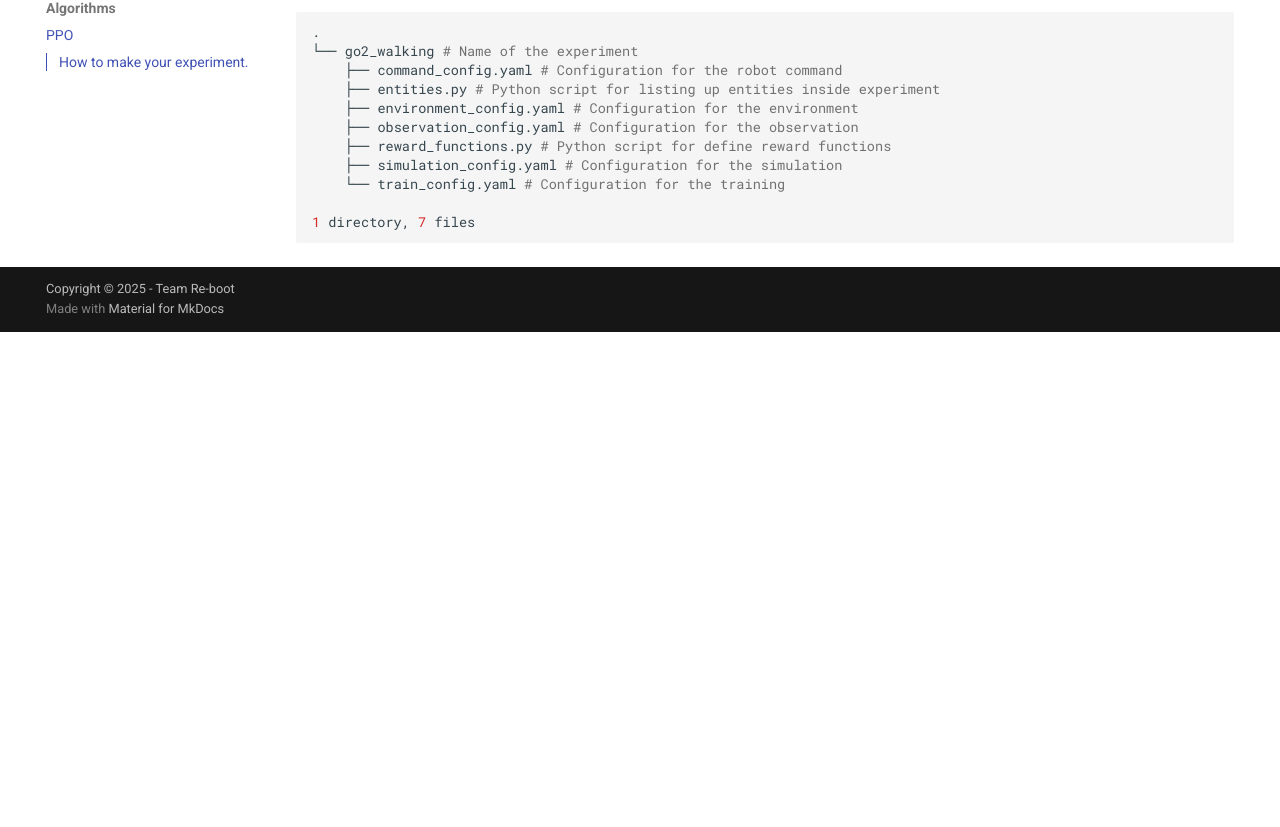
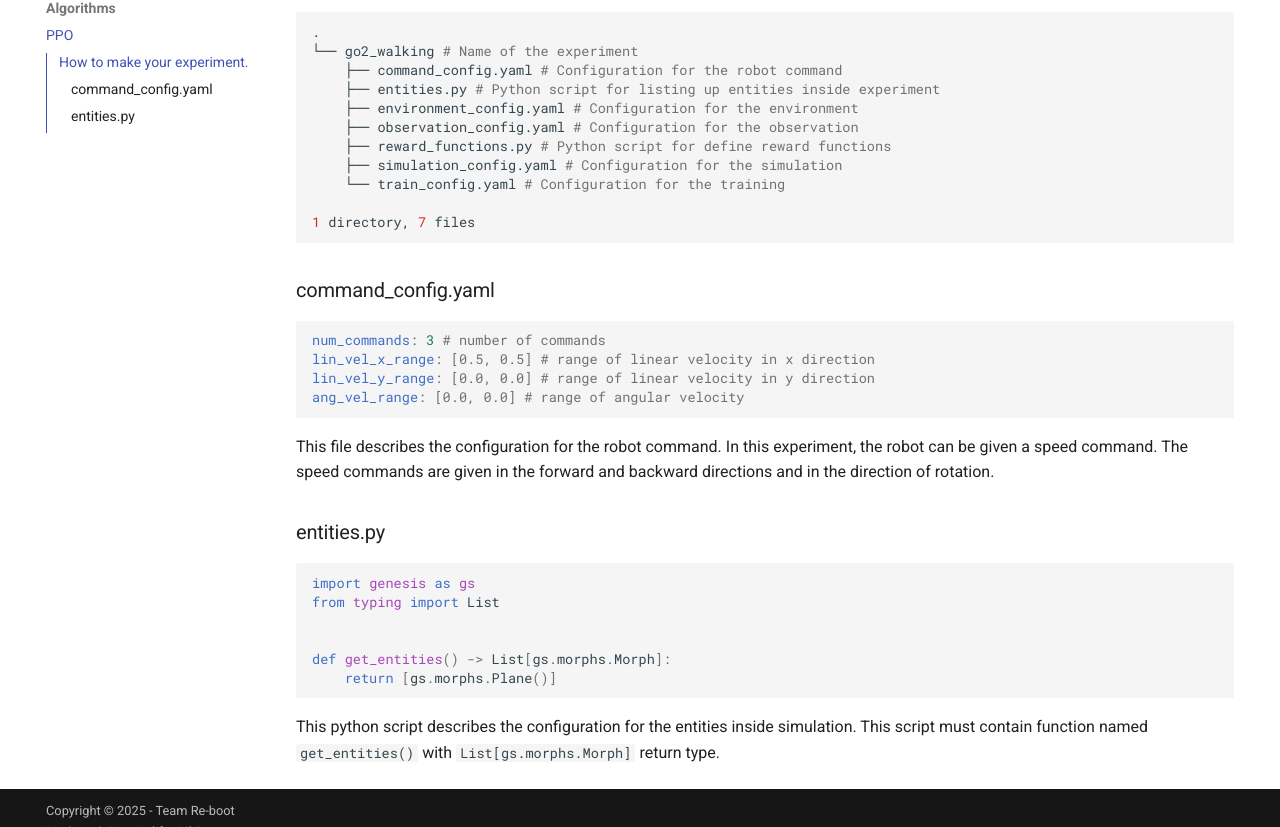
Before and after one commit to team-re-boot/genesis_ros, an MkDocs documentation site: the page built from docs/algorithms/ppo.md, in a window 1280 px wide and 900 px high, scrolled down 974 px, cut to the strip 73-900 px from the top of the window. Built offline with MkDocs 1.6.1 and Material for MkDocs 9.7.7, drawn with Linux system fonts in a browser that asks for light colours; comment, search, counter and statistics services are not loaded; before the commit the page ends 1379 px from its top, so only the background shows below that.

Commit message:
add document
Signed-off-by: Masaya Kataoka <ms.kataoka@gmail.com>

````diff
--- a/docs/algorithms/ppo.md
+++ b/docs/algorithms/ppo.md
@@ -25,3 +25,29 @@ Example source code is in [this directory.](https://github.com/team-re-boot/gene
 
 1 directory, 7 files
 ```
+
+### command_config.yaml
+
+```yaml
+num_commands: 3 # number of commands
+lin_vel_x_range: [0.5, 0.5] # range of linear velocity in x direction
+lin_vel_y_range: [0.0, 0.0] # range of linear velocity in y direction
+ang_vel_range: [0.0, 0.0] # range of angular velocity
+```
+
+This file describes the configuration for the robot command.
+In this experiment, the robot can be given a speed command. The speed commands are given in the forward and backward directions and in the direction of rotation.
+
+### entities.py
+
+```python
+import genesis as gs
+from typing import List
+
+
+def get_entities() -> List[gs.morphs.Morph]:
+    return [gs.morphs.Plane()]
+```
+
+This python script describes the configuration for the entities inside simulation.
+This script must contain function named `get_entities()` with `List[gs.morphs.Morph]` return type.
````
